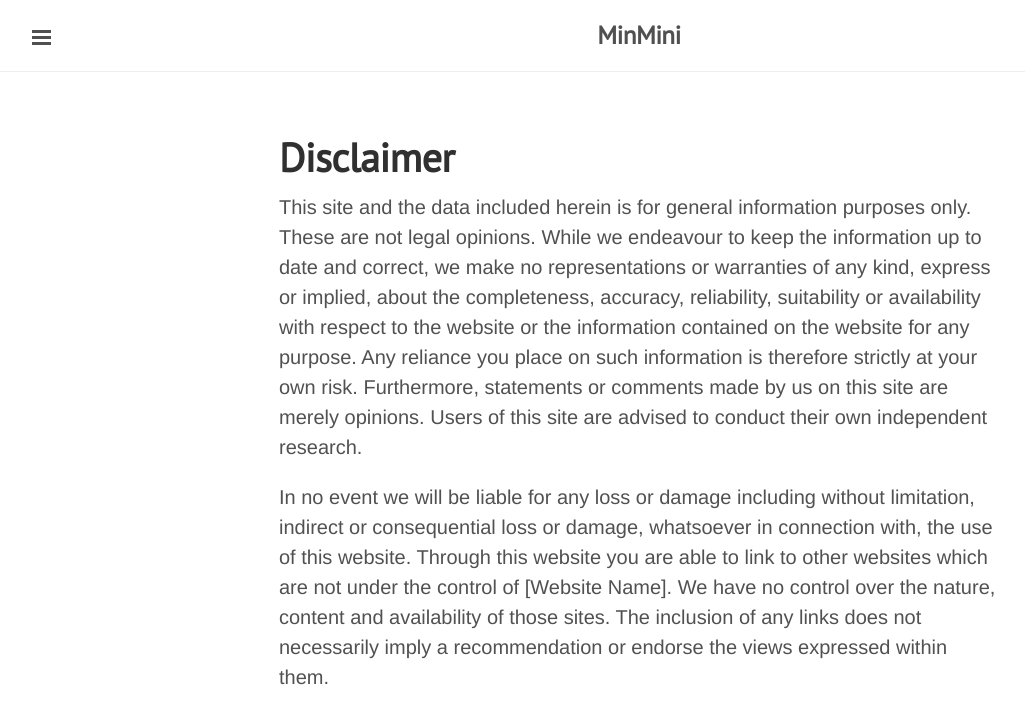
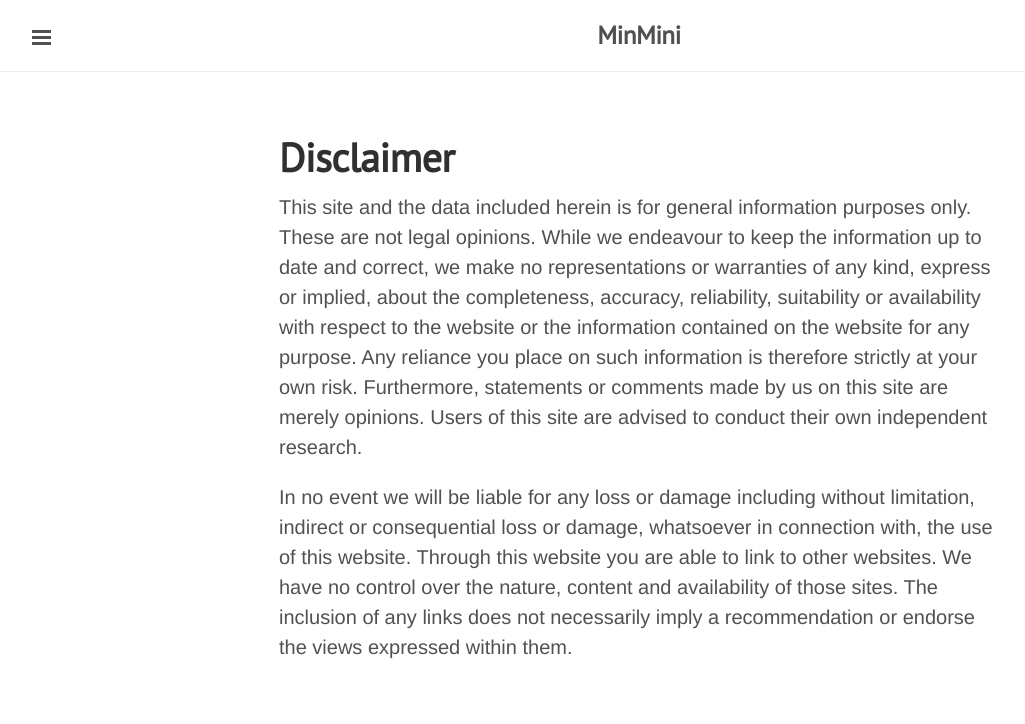
Before and after one commit to gitforwork2/gitforwork.github.io, a Jekyll site: the page built from disclaimer.md, in a window 1280 px wide. Shown: the top 724 px of the page, without its empty margins (1-1026 px from the left). Built offline with Jekyll 4.4.1, drawn with Linux system fonts in a browser that asks for light colours; Markdown is read by kramdown in place of the engine named in the settings.

```diff
--- a/disclaimer.md
+++ b/disclaimer.md
@@ -2,7 +2,6 @@
 layout: page
 title: Disclaimer
 ---
-
 This site and the data included herein is for general information purposes only. These are not legal opinions.
 While we endeavour to keep the information up to date and correct, we make no representations or warranties of any kind,
  express or implied, about the completeness, accuracy, reliability, suitability or availability with respect to the
@@ -12,6 +11,5 @@
 
 In no event we will be liable for any loss or damage including without limitation, indirect or consequential loss or
  damage, whatsoever in connection with, the use of this website. Through this website you are able to link to other
- websites which are not under the control of [Website Name]. We have no control over the nature, content and
- availability of those sites. The inclusion of any links does not necessarily imply a recommendation or endorse the
- views expressed within them.
+ websites. We have no control over the nature, content and availability of those sites.
+ The inclusion of any links does not necessarily imply a recommendation or endorse the views expressed within them.
```
